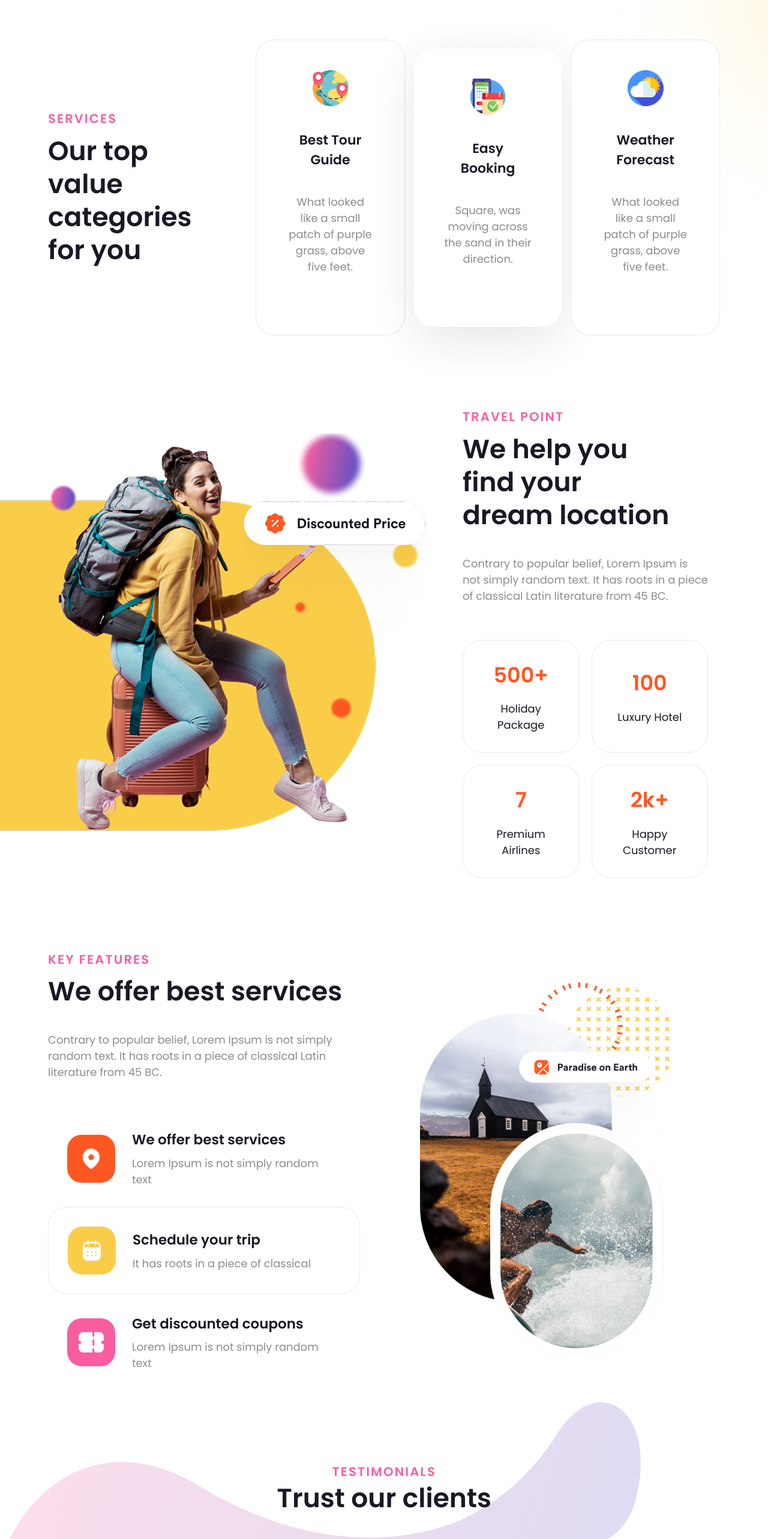
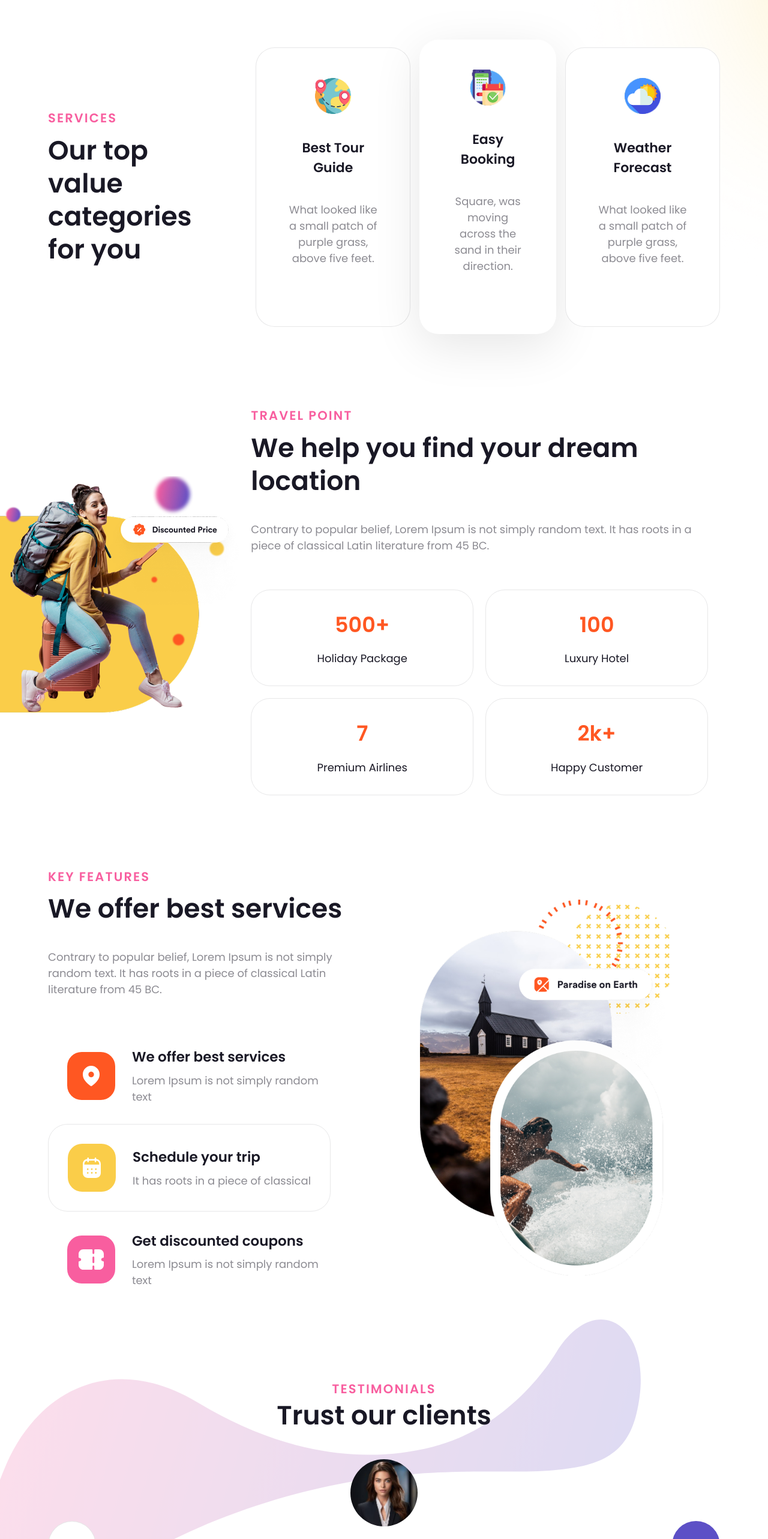
Before and after one commit to Rexenpai-cmd/travlog, a React (Vite) app: page / in a window 1280 px wide. Shown: the part 943-3509 px from the top of the page at 60% size. Built offline with nearby package versions, Linux system fonts and the light colour scheme.

Commit message:
Feat: install and implement framer motion dependency to elements

```diff
--- a/src/components/CircularButton.jsx
+++ b/src/components/CircularButton.jsx
@@ -5,7 +5,7 @@ const CircularButton = ({ className, children, onClick, disabled }) => {
         <button
             onClick={onClick}
             disabled={disabled}
-            className={`${className} flex items-center ${disabled ? "opacity-40" : ""}  justify-center rounded-full md:h-16.25 md:w-25 lg:w-25 lg:h-20 cursor-pointer`}
+            className={`${className} flex items-center ${disabled ? "opacity-40" : ""}  justify-center rounded-full md:h-20 md:w-20 lg:w-20 lg:h-20 cursor-pointer`}
         >
             {children}
         </button>
--- a/src/components/Discover.jsx
+++ b/src/components/Discover.jsx
@@ -4,6 +4,7 @@ import Heading from "./Heading";
 import SubHeading from "./SubHeading";
 import { categories } from "../constants";
 import yellowBlur from "../assets/yellow-blur.png";
+import MotionWrapper from "./MotionWrapper";
 
 const Discover = () => {
     return (
@@ -13,11 +14,18 @@ const Discover = () => {
                 id="discover"
             >
                 <div className="flex flex-col items-center gap-2.5 mb-12.5 lg:mb-0 lg:items-start lg:mr-15 justify-center">
+                    <MotionWrapper>
                         <Heading>Services</Heading>
-                    <SubHeading>Our top value categories for you</SubHeading>
+                    </MotionWrapper>
+                    <MotionWrapper>
+                        <SubHeading>
+                            Our top value categories for you
+                        </SubHeading>
+                    </MotionWrapper>
                 </div>
                 <div className="flex items-center z-10 justify-evenly md:gap-3.75 gap-5 flex-col md:flex-row">
                     {categories.map((c) => (
+                        <MotionWrapper>
                             <div
                                 className={`flex items-center bg-white w-full flex-1 shrink-0 justify-center gap-10 flex-col rounded-4xl px-10 py-10 md:px-12.5 md:py-12.5 md:pb-25  ${c.withShadow ? "shadow-[0_20px_80px_rgba(0,0,0,0.10)]" : "border border-text-black/10"}`}
                             >
@@ -33,13 +41,16 @@ const Discover = () => {
                                     {c.text}
                                 </p>
                             </div>
+                        </MotionWrapper>
                     ))}
                 </div>
+                <MotionWrapper>
                     <img
                         src={yellowBlur}
                         alt="Yellow Blur"
                         className="absolute  -right-212.5 -top-175"
                     />
+                </MotionWrapper>
             </div>
         </Section>
     );
--- a/src/components/Features.jsx
+++ b/src/components/Features.jsx
@@ -3,6 +3,7 @@ import Heading from "./Heading";
 import SubHeading from "./SubHeading";
 import { features } from "../constants";
 import bg from "../assets/features/BACKGROUND.png";
+import MotionWrapper from "./MotionWrapper";
 
 const Features = () => {
     return (
@@ -10,17 +11,24 @@ const Features = () => {
             <div className="flex items-center justify-between w-full flex-col-reverse lg:flex-row">
                 <div className="flex items-center justify-center w-full flex-col">
                     <div className="flex flex-col w-full mb-10 items-center gap-2.5 lg:mb-12.5 lg:items-start justify-center">
+                        <MotionWrapper>
                             <Heading>Key features</Heading>
+                        </MotionWrapper>
+                        <MotionWrapper>
                             <SubHeading>We offer best services</SubHeading>
+                        </MotionWrapper>
+                        <MotionWrapper>
                             <p className="text-text-black/50 text-base mt-7.5 text-[18px]">
                                 Contrary to popular belief, Lorem Ipsum is not
                                 simply random text. It has roots in a piece of
                                 classical Latin literature from 45 BC.
                             </p>
+                        </MotionWrapper>
                     </div>
 
                     <div className="w-full flex flex-col items-start justify-center">
                         {features.map((feat) => (
+                            <MotionWrapper>
                                 <div
                                     className={`flex  items-start justify-center gap-7 md:justify-start w-full md:items-center flex-col px-8 py-8 md:flex-row ${feat.withBorder ? "border border-text-black/10 rounded-4xl" : ""}`}
                                 >
@@ -42,15 +50,18 @@ const Features = () => {
                                         </p>
                                     </div>
                                 </div>
+                            </MotionWrapper>
                         ))}
                     </div>
                 </div>
                 <div className="flex shrink-0 items-center w-full lg:w-auto mb-10 lg:mb-0 lg:ml-25 justify-center">
+                    <MotionWrapper>
                         <img
                             src={bg}
                             alt="background"
                             className="w-87.5 md:w-125"
                         />
+                    </MotionWrapper>
                 </div>
             </div>
         </Section>
--- /dev/null
+++ b/src/components/MotionWrapper.jsx
@@ -0,0 +1,23 @@
+import { motion } from "framer-motion";
+
+const MotionWrapper = ({
+    children,
+    className,
+    delay = 0.5,
+    duration = 1,
+    y = 70,
+}) => {
+    return (
+        <motion.div
+            initial={{ opacity: 0, y }}
+            whileInView={{ opacity: 1, y: 0 }}
+            transition={{ duration, delay }}
+            viewport={{ once: true }}
+            className={`${className}`}
+        >
+            {children}
+        </motion.div>
+    );
+};
+
+export default MotionWrapper;
--- a/src/components/Reviews.jsx
+++ b/src/components/Reviews.jsx
@@ -7,6 +7,7 @@ import prevArrow from "../assets/svg/arrow-left-black.svg";
 import nextArrow from "../assets/svg/arrow-right-black.svg";
 import wave from "../assets/svg/gradient-wave.svg";
 import star from "../assets/svg/yellow-star.svg";
+import MotionWrapper from "./MotionWrapper";
 
 const Reviews = () => {
     const [currentIndex, setCurrentIndex] = useState(0);
@@ -37,7 +38,8 @@ const Reviews = () => {
 
     return (
         <Section className="relative">
-            <div className="flex items-center z-10 justify-between gap-14 flex-col md:flex-row">
+            <div className="flex items-center z-10 w-full  justify-center gap-14 flex-col md:flex-row">
+                <MotionWrapper>
                     <CircularButton
                         className="hidden md:flex border border-text-black/10 bg-white hover:bg-gray-100"
                         onClick={goPrev}
@@ -45,28 +47,38 @@ const Reviews = () => {
                     >
                         <img src={prevArrow} alt="Prev" />
                     </CircularButton>
+                </MotionWrapper>
 
-                <div className="flex items-center justify-center w-full flex-col">
+                <div className="flex items-center justify-center w-full flex-col ">
                     <div className="flex flex-col w-full items-center lg:mb-0 justify-center ">
+                        <MotionWrapper>
                             <h6 className="uppercase text-base text-center font-semibold text-[16px] md:text-[21px] text-secondary tracking-widest">
                                 Testimonials
                             </h6>
+                        </MotionWrapper>
+                        <MotionWrapper>
                             <h1 className=" text-text-black font-semibold text-center text-[32px] leading-tight md:text-[44px]">
                                 Trust our clients
                             </h1>
+                        </MotionWrapper>
                     </div>
-                    <div className="flex items-center justify-center w-full mt-11.5 flex-col gap-11.5">
+                    <div className="flex items-center justify-center w-full mt-11.5 flex-col gap-10">
+                        <MotionWrapper>
                             <img
                                 src={clientReviews[currentIndex].img}
                                 alt="Client Profile"
-                            className="h-32 w-32 rounded-full"
+                                className="h-28 w-28 rounded-full"
                             />
+                        </MotionWrapper>
+                        <MotionWrapper>
                             <h1 className="text-base text-[18px] md:text-[23px] text-text-black font-semibold">
                                 <span className="font-semibold text-orange text-[20px] md:text-[28px]">
                                     {clientReviews[currentIndex].name}
                                 </span>{" "}
                                 / {clientReviews[currentIndex].role}
                             </h1>
+                        </MotionWrapper>
+                        <MotionWrapper>
                             <div className="flex items-center justify-center gap-5">
                                 {Array.from({
                                     length: clientReviews[currentIndex].ratings,
@@ -74,18 +86,24 @@ const Reviews = () => {
                                     <img key={i} src={star} alt="Star" />
                                 ))}
                             </div>
+                        </MotionWrapper>
+                        <MotionWrapper>
                             <p className="text-base text-[18px] md:text-[21px] text-text-black/75 text-center">
                                 {clientReviews[currentIndex].text}
                             </p>
+                        </MotionWrapper>
+                        <MotionWrapper>
                             <div className="flex items-center justify-center gap-5">
                                 {clientReviews.map((r, i) => (
                                     <div
-                                    className={`h-6 w-6 rounded-full ${i === currentIndex ? "bg-secondary" : "bg-text-black/5"}`}
+                                        className={`h-4 w-4 rounded-full ${i === currentIndex ? "bg-secondary" : "bg-text-black/5"}`}
                                     ></div>
                                 ))}
                             </div>
+                        </MotionWrapper>
                     </div>
                 </div>
+                <MotionWrapper>
                     <CircularButton
                         className="hidden md:flex bg-primart hover:bg-hover-color "
                         onClick={goNext}
@@ -93,23 +111,26 @@ const Reviews = () => {
                     >
                         <img src={nextArrow} alt="Next" />
                     </CircularButton>
+                </MotionWrapper>
 
+                <MotionWrapper className="flex md:hidden w-full -mt-15 md:mt-0">
                     <div className="flex md:hidden items-center justify-between w-full">
                         <CircularButton
-                        className="flex md:hidden h-16 w-16 hover:bg-gray-100 border border-text-black/10 md:border-0 bg-white"
+                            className="flex md:hidden h-14 w-14 hover:bg-gray-100 border border-text-black/10 md:border-0 bg-white"
                             onClick={goPrev}
                             disabled={currentIndex === 0}
                         >
                             <img src={prevArrow} alt="Prev" />
                         </CircularButton>
                         <CircularButton
-                        className="flex md:hidden bg-primart h-16 w-16 hover:bg-hover-color"
+                            className="flex md:hidden bg-primart h-14 w-14 hover:bg-hover-color"
                             onClick={goNext}
                             disabled={currentIndex === clientReviews.length - 1}
                         >
                             <img src={nextArrow} alt="Next" />
                         </CircularButton>
                     </div>
+                </MotionWrapper>
             </div>
             <img
                 src={wave}
--- a/src/components/TravelPoint.jsx
+++ b/src/components/TravelPoint.jsx
@@ -4,30 +4,42 @@ import personImg from "../assets/travel/person.png";
 import Heading from "./Heading";
 import SubHeading from "./SubHeading";
 import { count } from "../constants";
+import MotionWrapper from "./MotionWrapper";
 
 const TravelPoint = () => {
     return (
         <Section>
             <div className="flex items-center w-screen flex-col lg:flex-row lg:-ml-50">
+                <MotionWrapper>
                     <img
                         src={personImg}
                         alt="Person"
                         className="self-center mb-15 lg:mb-0"
                     />
+                </MotionWrapper>
+
                 <div className="flex items-center gap-10 justify-center w-full flex-col">
                     <div className="flex flex-col items-center gap-2.5 lg:mb-0 lg:items-start lg:mr-15 justify-center">
+                        <MotionWrapper>
                             <Heading>Travel point</Heading>
+                        </MotionWrapper>
+                        <MotionWrapper>
                             <SubHeading>
                                 We help you find your dream location
                             </SubHeading>
+                        </MotionWrapper>
                     </div>
+                    <MotionWrapper>
                         <p className="text-text-black/50 text-[18px] text-center lg:text-start">
-                        Contrary to popular belief, Lorem Ipsum is not simply
-                        random text. It has roots in a piece of classical Latin
-                        literature from 45 BC.
+                            Contrary to popular belief, Lorem Ipsum is not
+                            simply random text. It has roots in a piece of
+                            classical Latin literature from 45 BC.
                         </p>
+                    </MotionWrapper>
+
                     <div className="grid grid-cols-1 w-full md:mt-5 gap-5 md:grid-cols-2">
                         {count.map((c) => (
+                            <MotionWrapper>
                                 <div className="border border-text-black/10 py-8 px-8 gap-4 rounded-4xl flex items-center justify-center flex-col">
                                     <h1 className="text-[35px] font-semibold text-orange text-base">
                                         {c.count}
@@ -36,6 +48,7 @@ const TravelPoint = () => {
                                         {c.label}
                                     </h6>
                                 </div>
+                            </MotionWrapper>
                         ))}
                     </div>
                 </div>
--- a/src/constants/index.jsx
+++ b/src/constants/index.jsx
@@ -202,34 +202,34 @@ export const clientReviews = [
         name: "Sarah Mitchell",
         role: "Photographer",
         ratings: 5,
-        text: "This app completely changed how I plan my trips! The guides are detailed and the recommendations feel really personal. I found hidden gems in Bali I would have never discovered on my own.",
+        text: "This app completely changed how I plan my trips! The guides are detailed and the recommendations feel really personal.",
     },
     {
         img: client2,
         name: "James Thornton",
         role: "Business Analyst",
         ratings: 5,
-        text: "Super easy to use and the itineraries are spot on. I used it for my trip to Tokyo and everything went smoothly. Honestly can't imagine traveling without it now.",
+        text: "Super easy to use and the itineraries are spot on. I used it for my trip to Tokyo and everything went smoothly.",
     },
     {
         img: client3,
         name: "Sofia Reyes",
         role: "Product Manager",
         ratings: 4,
-        text: "I love how the app organizes everything in one place. The local food recommendations alone are worth downloading it for. My trip to Paris was absolutely perfect thanks to this.",
+        text: "I love how the app organizes everything in one place. The local food recommendations alone are worth downloading it for.",
     },
     {
         img: client4,
         name: "Sam Nguyen",
         role: "Software Engineer",
         ratings: 5,
-        text: "Really impressed with how accurate and up to date the travel guides are. It even warned me about a local holiday that would have ruined my plans. A must have for any traveler.",
+        text: "Really impressed with how accurate and up to date the travel guides are. It even warned me about a local holiday that would have ruined my plans.",
     },
     {
         img: client5,
         name: "Amara Osei",
         role: "Marketing Strategist",
         ratings: 4,
-        text: "Finally a travel app that doesn't just list tourist traps. The guides feel like advice from a friend who actually lives there. Used it for my trip to Istanbul and had an amazing time.",
+        text: "Finally a travel app that doesn't just list tourist traps. The guides feel like advice from a friend who actually lives there.",
     },
 ];
```
Also changed, not shown: src/components/Contact.jsx (+13 -3 lines), src/components/Newsletter.jsx (+10 -0 lines). Lines whose indentation alone changed are shown as unchanged.
